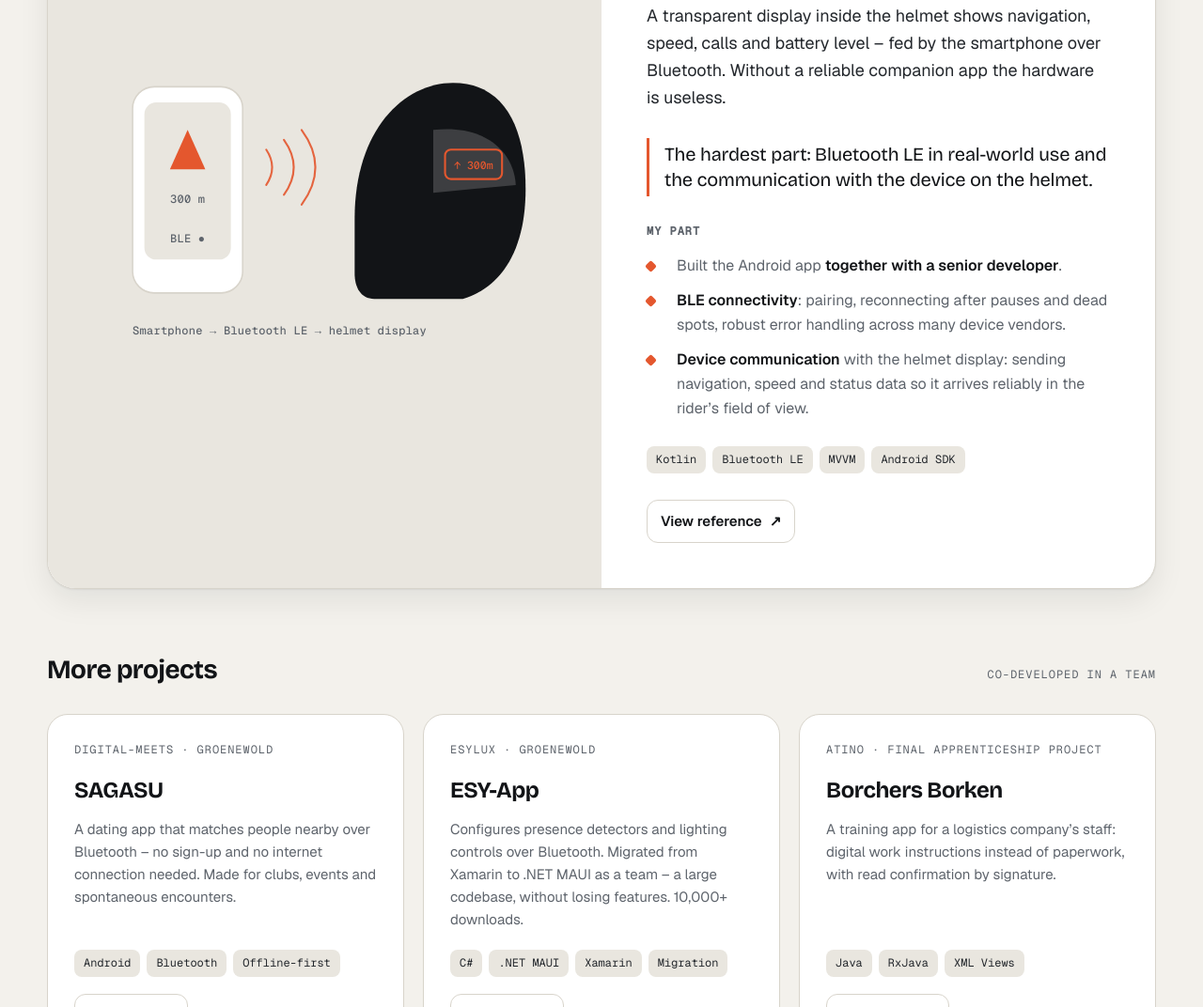
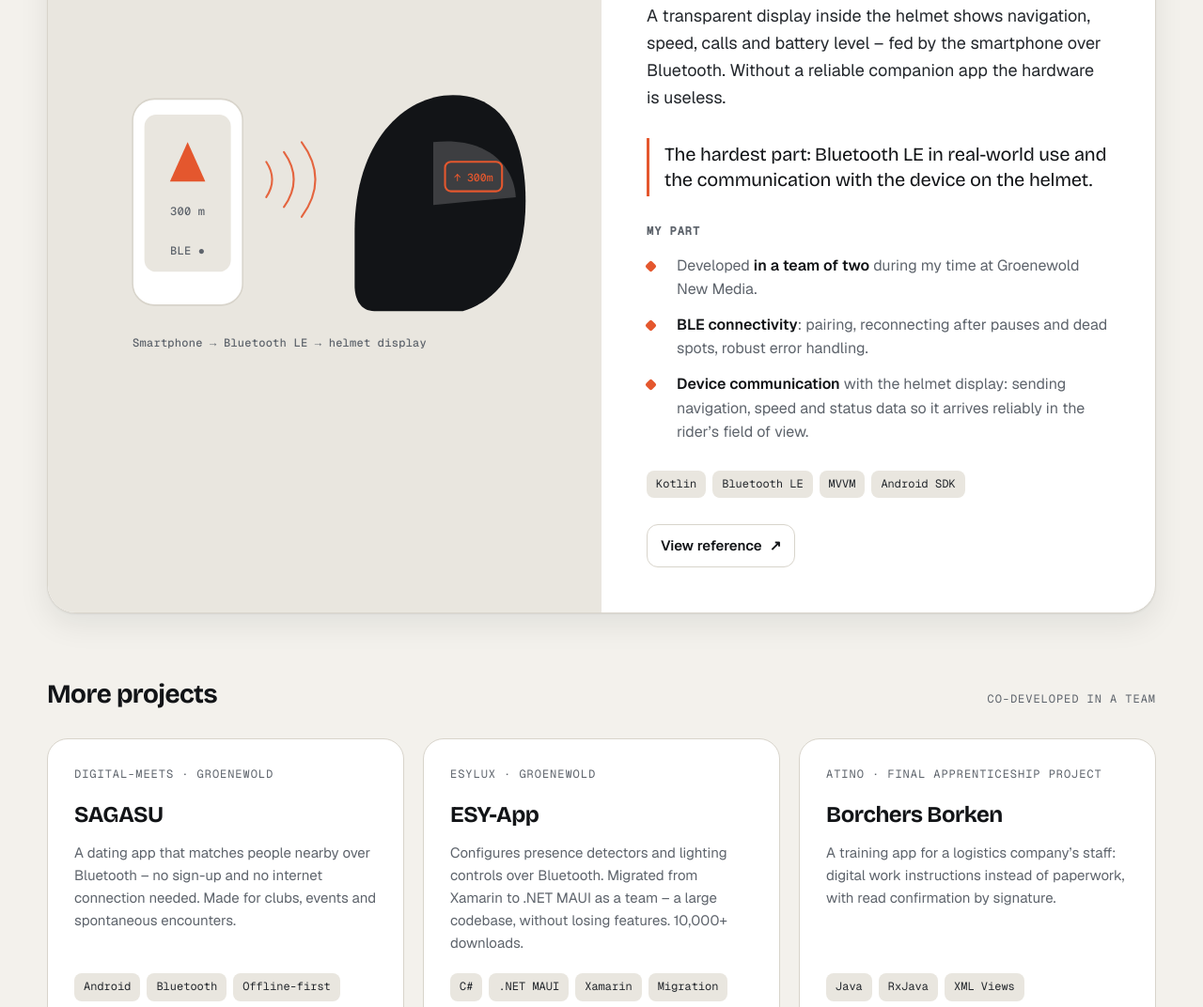
Before and after one commit to Juelzx/portfolio, a plain HTML site: page index.html in a window 1280 px wide. Shown: the part 3775-4847 px from the top of the page at 94% size. Drawn offline with nearby package versions, Linux system fonts and the light colour scheme.

Commit message:
Update project description

```diff
--- a/index.html
+++ b/index.html
@@ -598,8 +598,8 @@
           </p>
           <h4 class="label"><span data-l="de">Mein Anteil</span><span data-l="en">My part</span></h4>
           <ul class="points">
-            <li><span><span data-l="de">Android-App <b>gemeinsam mit einem Senior-Entwickler</b> umgesetzt.</span><span data-l="en">Built the Android app <b>together with a senior developer</b>.</span></span></li>
-            <li><span><span data-l="de"><b>BLE-Anbindung</b>: Kopplung, Reconnect nach Pausen und Funklöchern, robuste Fehlerbehandlung über viele Gerätehersteller.</span><span data-l="en"><b>BLE connectivity</b>: pairing, reconnecting after pauses and dead spots, robust error handling across many device vendors.</span></span></li>
+            <li><span><span data-l="de">Entwickelt <b>im Team von zwei Personen</b> während meiner Zeit bei Groenewold New Media.</span><span data-l="en">Developed <b>in a team of two</b> during my time at Groenewold New Media.</span></span></li>
+            <li><span><span data-l="de"><b>BLE-Anbindung</b>: Kopplung, Reconnect nach Pausen und Funklöchern, robuste Fehlerbehandlung.</span><span data-l="en"><b>BLE connectivity</b>: pairing, reconnecting after pauses and dead spots, robust error handling.</span></span></li>
             <li><span><span data-l="de"><b>Gerätekommunikation</b> mit dem Helm-Display: Navigation, Tempo und Statusdaten so übertragen, dass sie im Sichtfeld zuverlässig ankommen.</span><span data-l="en"><b>Device communication</b> with the helmet display: sending navigation, speed and status data so it arrives reliably in the rider’s field of view.</span></span></li>
           </ul>
           <div class="tags"><span class="tag">Kotlin</span><span class="tag">Bluetooth LE</span><span class="tag">MVVM</span><span class="tag">Android SDK</span></div>
```
